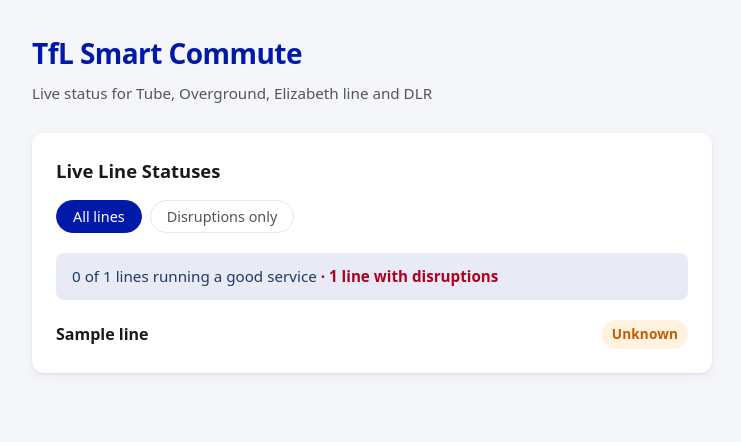
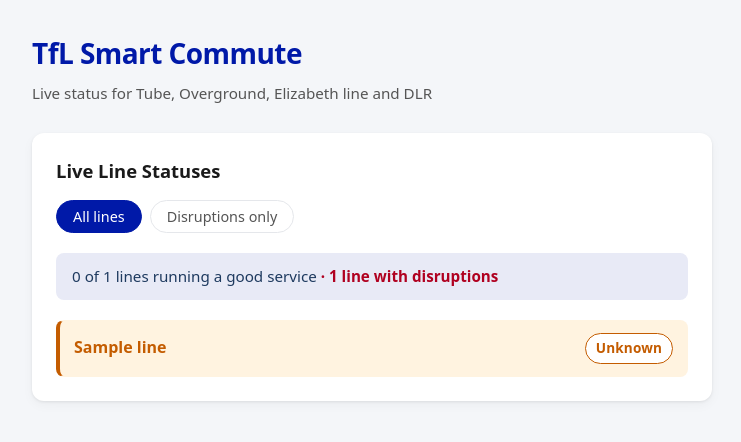
Before and after one commit to imranbek22-afk/tfl-smart-commute, a FastAPI app: template app/templates/index.html in a window 1280 px wide. Shown: the top 442 px of the page, without its empty margins (268-1009 px from the left). Run offline with FastAPI, Linux system fonts and the light colour scheme; the template is opened without the code that fills it: most values are stand-ins (such as "Sample title", 1, 10 or a date in 2020).

Commit message:
Highlight disrupted lines more clearly

```diff
--- a/app/templates/index.html
+++ b/app/templates/index.html
@@ -117,7 +117,7 @@
         .line-list {
             display: flex;
             flex-direction: column;
-            gap: 0;
+            gap: 4px;
         }
 
         .line {
@@ -125,21 +125,34 @@
             grid-template-columns: 1fr auto;
             gap: 16px;
             align-items: start;
-            padding: 14px 0;
-            border-bottom: 1px solid var(--border);
-        }
-
-        .line:last-child {
-            border-bottom: none;
-            padding-bottom: 0;
-        }
-
-        .line:first-child {
-            padding-top: 0;
+            padding: 12px 14px;
+            border-radius: 8px;
+            border: 1px solid transparent;
+            transition: background-color 0.15s ease, border-color 0.15s ease;
         }
 
         .line.hidden {
             display: none;
+        }
+
+        /* Clear visual emphasis for disrupted lines */
+        .line[data-severity="minor"] {
+            background: var(--minor-bg);
+            border-left: 4px solid var(--minor);
+        }
+
+        .line[data-severity="severe"] {
+            background: var(--severe-bg);
+            border-left: 4px solid var(--severe);
+        }
+
+        .line[data-severity="closed"] {
+            background: var(--closed-bg);
+            border-left: 4px solid var(--closed);
+        }
+
+        .line[data-severity="good"] {
+            background: transparent;
         }
 
         .line-name {
@@ -147,6 +160,19 @@
             font-size: 1rem;
             color: var(--text);
             padding-top: 2px;
+        }
+
+        .line[data-severity="minor"] .line-name {
+            color: var(--minor);
+        }
+
+        .line[data-severity="severe"] .line-name {
+            color: var(--severe);
+            font-weight: 700;
+        }
+
+        .line[data-severity="closed"] .line-name {
+            color: var(--closed);
         }
 
         .status-block {
@@ -170,17 +196,20 @@
 
         .status.minor {
             color: var(--minor);
-            background: var(--minor-bg);
+            background: #fff;
+            border: 1px solid var(--minor);
         }
 
         .status.severe {
             color: var(--severe);
-            background: var(--severe-bg);
+            background: #fff;
+            border: 1px solid var(--severe);
         }
 
         .status.closed {
             color: var(--closed);
-            background: var(--closed-bg);
+            background: #fff;
+            border: 1px solid var(--closed);
         }
 
         .reason {
@@ -190,6 +219,13 @@
             max-width: 360px;
             line-height: 1.4;
             text-align: right;
+        }
+
+        .line[data-severity="minor"] .reason,
+        .line[data-severity="severe"] .reason,
+        .line[data-severity="closed"] .reason {
+            color: var(--text);
+            font-weight: 500;
         }
 
         .error {
```
